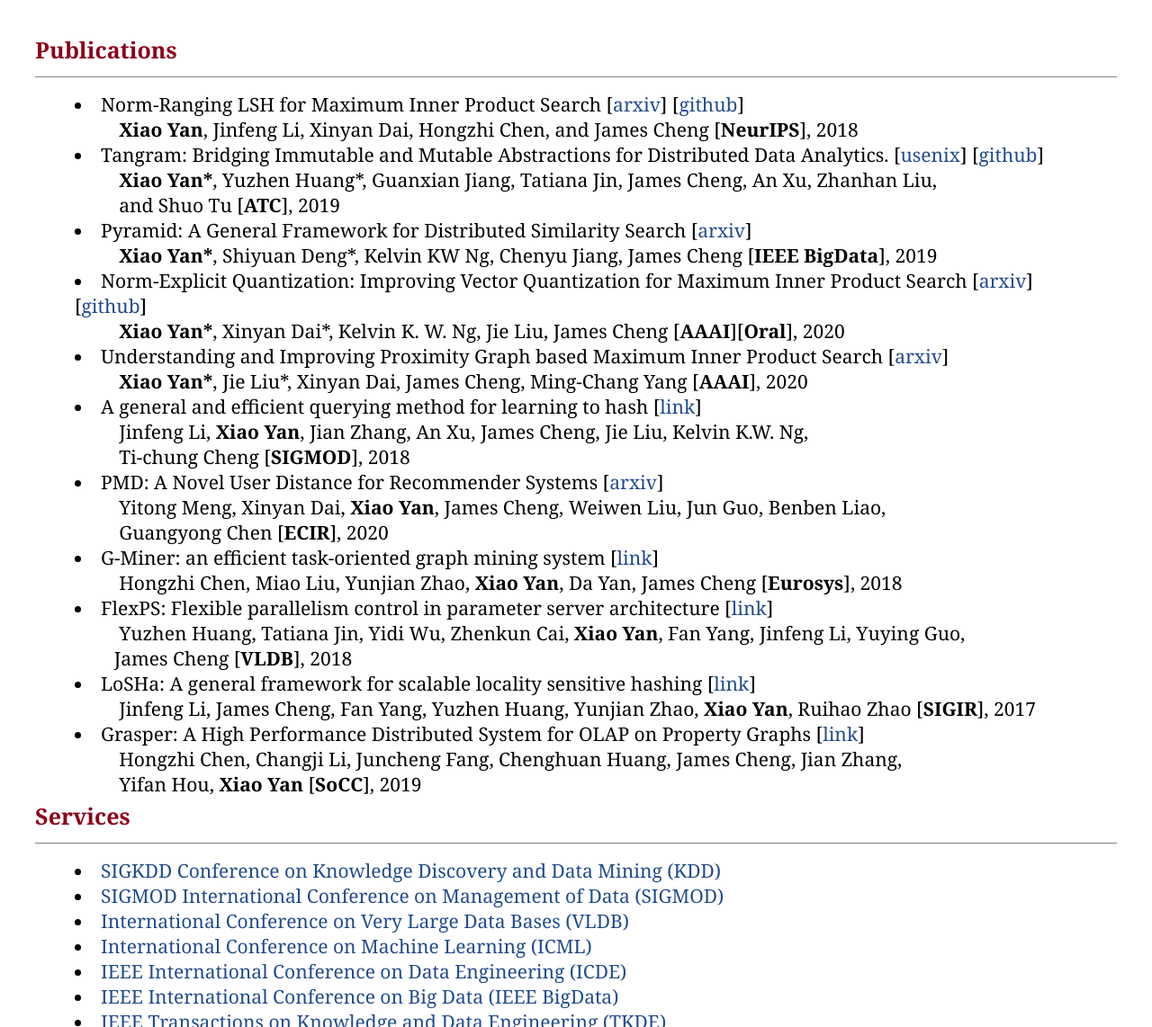
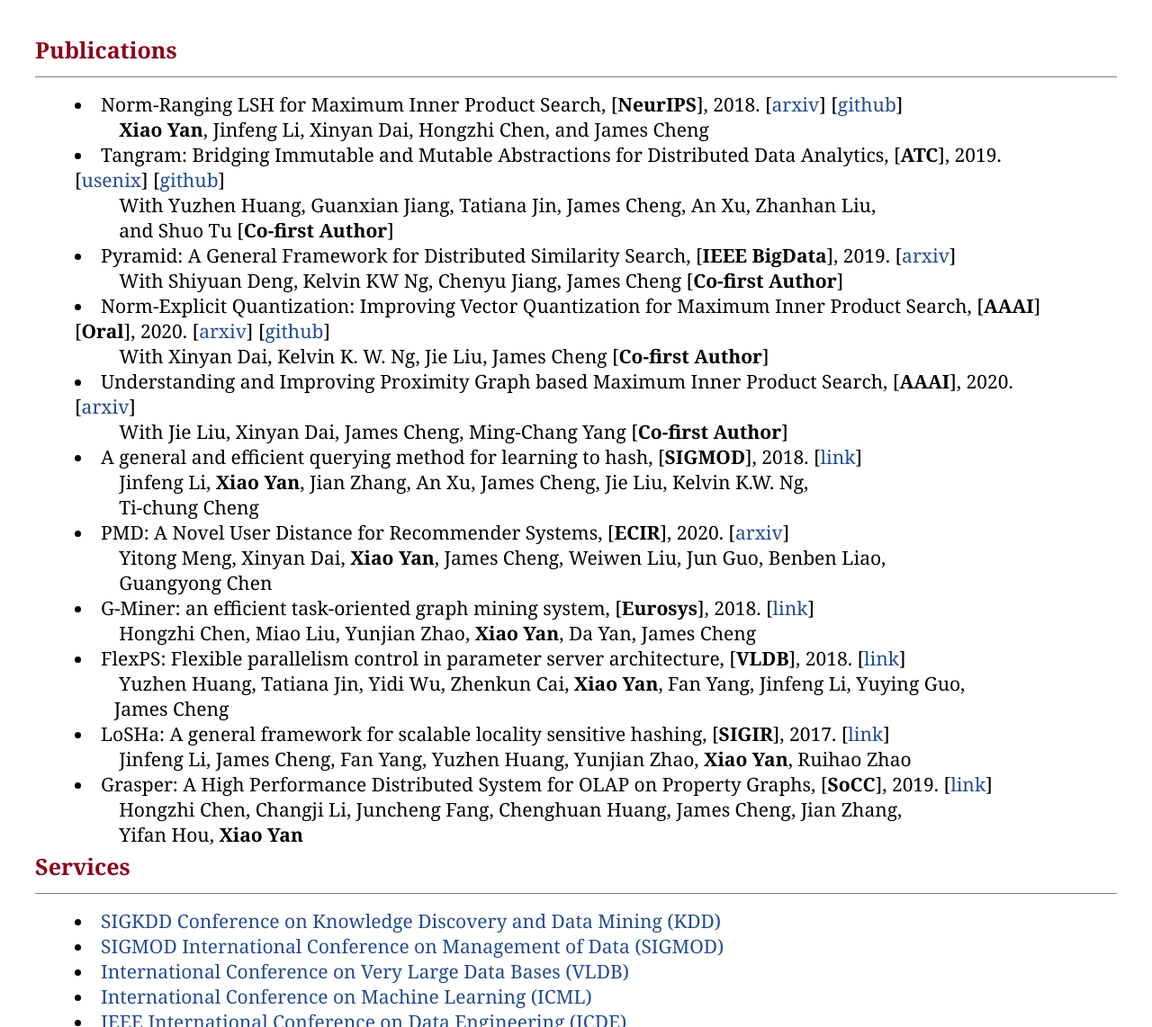
Before and after one commit to yanxiaosunny/yanxiaosunny.github.io, a plain HTML site: page index.html in a window 1280 px wide. Shown: the part 689-1831 px from the top of the page at 90% size. Drawn offline with Linux system fonts and the light colour scheme.

Commit message:
Update index.html

```diff
--- a/index.html
+++ b/index.html
@@ -169,134 +169,133 @@ a:hover{text-decoration: underline; color: #880000;}
 
 			<li>
 					<span>
-                        Norm-Ranging LSH for Maximum Inner Product Search
+                        Norm-Ranging LSH for Maximum Inner Product Search, [<strong>NeurIPS</strong>], 2018.
 						[<a href="https://arxiv.org/pdf/1809.08782" target=_blank>arxiv</a>]
 						[<a href="https://github.com/xinyandai/similarity-search/tree/mipsex" target="_blank">github</a>]
 						<br>
 					</span>
 					&nbsp;&nbsp;&nbsp;&nbsp;&nbsp;&nbsp;&nbsp;&nbsp;
 					<strong>Xiao Yan</strong>, Jinfeng Li, Xinyan Dai, Hongzhi Chen, and James Cheng
-					[<strong>NeurIPS</strong>], 2018
 			</li>
 
 			<li>
 					<span>
-                       Tangram: Bridging Immutable and Mutable Abstractions for Distributed Data Analytics.
+                       Tangram: Bridging Immutable and Mutable Abstractions for Distributed Data Analytics, [<strong>ATC</strong>], 2019.
 						[<a href="https://www.usenix.org/system/files/atc19-huang.pdf" target=_blank>usenix</a>]
 						[<a href="https://github.com/Yuzhen11/tangram" target="_blank">github</a>]
 						<br>
 					</span>
 					&nbsp;&nbsp;&nbsp;&nbsp;&nbsp;&nbsp;&nbsp;&nbsp;
-                    <strong> Xiao Yan*</strong>, Yuzhen Huang*, Guanxian Jiang, Tatiana Jin, James Cheng, An Xu, Zhanhan Liu,
+                    With Yuzhen Huang, Guanxian Jiang, Tatiana Jin, James Cheng, An Xu, Zhanhan Liu,
                     <br/> &nbsp;&nbsp;&nbsp;&nbsp;&nbsp;&nbsp;&nbsp;&nbsp;
-                     and Shuo Tu [<strong>ATC</strong>], 2019
+                     and Shuo Tu [<strong>Co-first Author</strong>]
 			</li>
 
 			<li>
 				<span>
-					Pyramid: A General Framework for Distributed Similarity Search
+					Pyramid: A General Framework for Distributed Similarity Search, [<strong>IEEE BigData</strong>], 2019.
 					[<a href="https://arxiv.org/abs/1906.10602" target=_blank>arxiv</a>]
 					<br>
 				</span>
 				&nbsp;&nbsp;&nbsp;&nbsp;&nbsp;&nbsp;&nbsp;&nbsp;
-				<strong>Xiao Yan*</strong>, Shiyuan Deng*, Kelvin KW Ng, Chenyu Jiang, James Cheng
-								[<strong>IEEE BigData</strong>], 2019
+				With Shiyuan Deng, Kelvin KW Ng, Chenyu Jiang, James Cheng [<strong>Co-first Author</strong>]
+
 			</li>
 
 			<li>
 				<span>
-					Norm-Explicit Quantization: Improving Vector Quantization for Maximum Inner Product Search
+					Norm-Explicit Quantization: Improving Vector Quantization for Maximum Inner Product Search, [<strong>AAAI</strong>][<strong>Oral</strong>], 2020.
 					[<a href="https://arxiv.org/abs/1911.04654" target=_blank>arxiv</a>]
 					[<a href="https://github.com/xinyandai/product-quantization" target="_blank">github</a>]
 					<br>
 				</span>
 				&nbsp;&nbsp;&nbsp;&nbsp;&nbsp;&nbsp;&nbsp;&nbsp;
-				<strong>Xiao Yan*</strong>, Xinyan Dai*, Kelvin K. W. Ng, Jie Liu, James Cheng
-								[<strong>AAAI</strong>][<strong>Oral</strong>], 2020
+				With Xinyan Dai, Kelvin K. W. Ng, Jie Liu, James Cheng [<strong>Co-first Author</strong>]
+
 			</li>
 
 
 			<li>
 				<span>
-					Understanding and Improving Proximity Graph based Maximum Inner Product Search
+					Understanding and Improving Proximity Graph based Maximum Inner Product Search, [<strong>AAAI</strong>], 2020.
 					[<a href="https://arxiv.org/abs/1909.13459" target=_blank>arxiv</a>]
 <!--						[<a href="" target="_blank">github</a>]-->
 					<br>
 				</span>
 				&nbsp;&nbsp;&nbsp;&nbsp;&nbsp;&nbsp;&nbsp;&nbsp;
-				<strong>Xiao Yan*</strong>, Jie Liu*, Xinyan Dai, James Cheng, Ming-Chang Yang
-				[<strong>AAAI</strong>], 2020
+				With Jie Liu, Xinyan Dai, James Cheng, Ming-Chang Yang [<strong>Co-first Author</strong>]
+
 			</li>
 
 
 			<li>
 				<span>
-					A general and efficient querying method for learning to hash
+					A general and efficient querying method for learning to hash, [<strong>SIGMOD</strong>], 2018.
 					[<a href="https://dl.acm.org/citation.cfm?id=3183750" target=_blank>link</a>]
 					<br>
 				</span>
 				&nbsp;&nbsp;&nbsp;&nbsp;&nbsp;&nbsp;&nbsp;&nbsp;
 				Jinfeng Li, <strong>Xiao Yan</strong>, Jian Zhang, An Xu, James Cheng, Jie Liu, Kelvin K.W. Ng,
 				<br/>&nbsp;&nbsp;&nbsp;&nbsp;&nbsp;&nbsp;&nbsp;&nbsp;
-				Ti-chung Cheng	[<strong>SIGMOD</strong>], 2018
+				Ti-chung Cheng
 			</li>
 
 			<li>
 				<span>
-					PMD: A Novel User Distance for Recommender Systems
+					PMD: A Novel User Distance for Recommender Systems, [<strong>ECIR</strong>], 2020.
 					[<a href="https://arxiv.org/abs/1909.04239" target=_blank>arxiv</a>]
 					<br>
 				</span>
 				&nbsp;&nbsp;&nbsp;&nbsp;&nbsp;&nbsp;&nbsp;&nbsp;
 				Yitong Meng, Xinyan Dai, <strong>Xiao Yan</strong>, James Cheng, Weiwen Liu, Jun Guo, Benben Liao,
 				<br/>&nbsp;&nbsp;&nbsp;&nbsp;&nbsp;&nbsp;&nbsp;&nbsp;
-				Guangyong Chen [<strong>ECIR</strong>], 2020
+				Guangyong Chen
 			</li>
 
 			<li>
 				<span>
-					G-Miner: an efficient task-oriented graph mining system
+					G-Miner: an efficient task-oriented graph mining system, [<strong>Eurosys</strong>], 2018.
 					[<a href="https://dl.acm.org/citation.cfm?id=3190545" target=_blank>link</a>]
 					<br>
 				</span>
 				&nbsp;&nbsp;&nbsp;&nbsp;&nbsp;&nbsp;&nbsp;&nbsp;
 				Hongzhi Chen, Miao Liu, Yunjian Zhao, <strong>Xiao Yan</strong>, Da Yan, James Cheng
-								[<strong>Eurosys</strong>], 2018
+
 			</li>
 
 			<li>
 				<span>
-					FlexPS: Flexible parallelism control in parameter server architecture
+					FlexPS: Flexible parallelism control in parameter server architecture, [<strong>VLDB</strong>], 2018.
 					[<a href="http://www.vldb.org/pvldb/vol11/p566-huang.pdf" target=_blank>link</a>]
 					<br>
 				</span>
 				&nbsp;&nbsp;&nbsp;&nbsp;&nbsp;&nbsp;&nbsp;&nbsp;
 				Yuzhen Huang, Tatiana Jin, Yidi Wu, Zhenkun Cai, <strong>Xiao Yan</strong>, Fan Yang, Jinfeng Li, Yuying Guo,
-				<br/>&nbsp;&nbsp;&nbsp;&nbsp;&nbsp;&nbsp;&nbsp;&nbsp;James Cheng [<strong>VLDB</strong>], 2018
+				<br/>&nbsp;&nbsp;&nbsp;&nbsp;&nbsp;&nbsp;&nbsp;&nbsp;James Cheng
 			</li>
 
 
 			<li>
 				<span>
-					LoSHa: A general framework for scalable locality sensitive hashing
+					LoSHa: A general framework for scalable locality sensitive hashing, [<strong>SIGIR</strong>], 2017.
 					[<a href="https://dl.acm.org/citation.cfm?id=3080800" target=_blank>link</a>]
 					<br>
 				</span>
 				&nbsp;&nbsp;&nbsp;&nbsp;&nbsp;&nbsp;&nbsp;&nbsp;
 				Jinfeng Li, James Cheng, Fan Yang, Yuzhen Huang, Yunjian Zhao, <strong>Xiao Yan</strong>, Ruihao Zhao
-								[<strong>SIGIR</strong>], 2017
+
 			</li>
 
 			<li>
 				<span>
-					Grasper: A High Performance Distributed System for OLAP on Property Graphs
+					Grasper: A High Performance Distributed System for OLAP on Property Graphs, [<strong>SoCC</strong>], 2019.
 					[<a href="https://dl.acm.org/citation.cfm?id=3362715" target=_blank>link</a>]
 					<br>
 				</span>
 				&nbsp;&nbsp;&nbsp;&nbsp;&nbsp;&nbsp;&nbsp;&nbsp;
 				Hongzhi Chen, Changji Li, Juncheng Fang, Chenghuan Huang, James Cheng, Jian Zhang,
 				<br/>&nbsp;&nbsp;&nbsp;&nbsp;&nbsp;&nbsp;&nbsp;&nbsp; Yifan Hou, <strong>Xiao Yan</strong>
-								[<strong>SoCC</strong>], 2019
+
 			</li>
 
 
```
